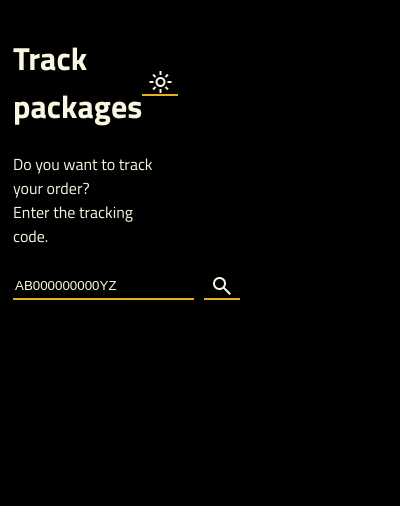
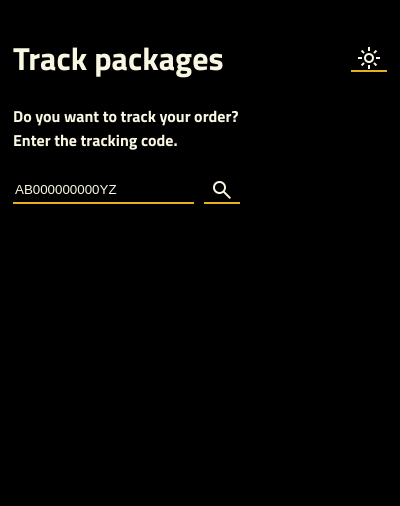
Before and after one commit to PauloVGDS/CS50-Final-Project, a browser extension: page extension/popup.html in a window 400 px wide. Drawn offline with nearby package versions, Linux system fonts and the light colour scheme.

Commit message:
fix: correção de erros.

```diff
--- a/extension/popup.css
+++ b/extension/popup.css
@@ -21,8 +21,6 @@
 html {
   margin: 5px;
   padding: 0;
-  height: 60vh;
-  width: 40vw;
   font-family: 'Inter', sans-serif;
   font-family: 'Titillium Web', sans-serif;
   scroll-behavior: smooth;
@@ -40,6 +38,7 @@ header {
 
 p {
   margin: 0;
+  font-weight: 700;
 }
 
 #searchContainer {
--- a/extension/popup.js
+++ b/extension/popup.js
@@ -6,7 +6,7 @@ async function infoAPI() {
 
   try {
 
-    data =  await fetch(`https://mwd7djze7zqlfuler6f5ajgafa0otkkr.lambda-url.sa-east-1.on.aws/?code=${code}`,
+    data =  await fetch(`https://dt5lxpq0ka.execute-api.sa-east-1.amazonaws.com/default/SearchPackageFunction?code=${code}`,
     {
       mode:"cors",
       method: "GET",
```
Also changed, not shown: extension/manifest.json.
